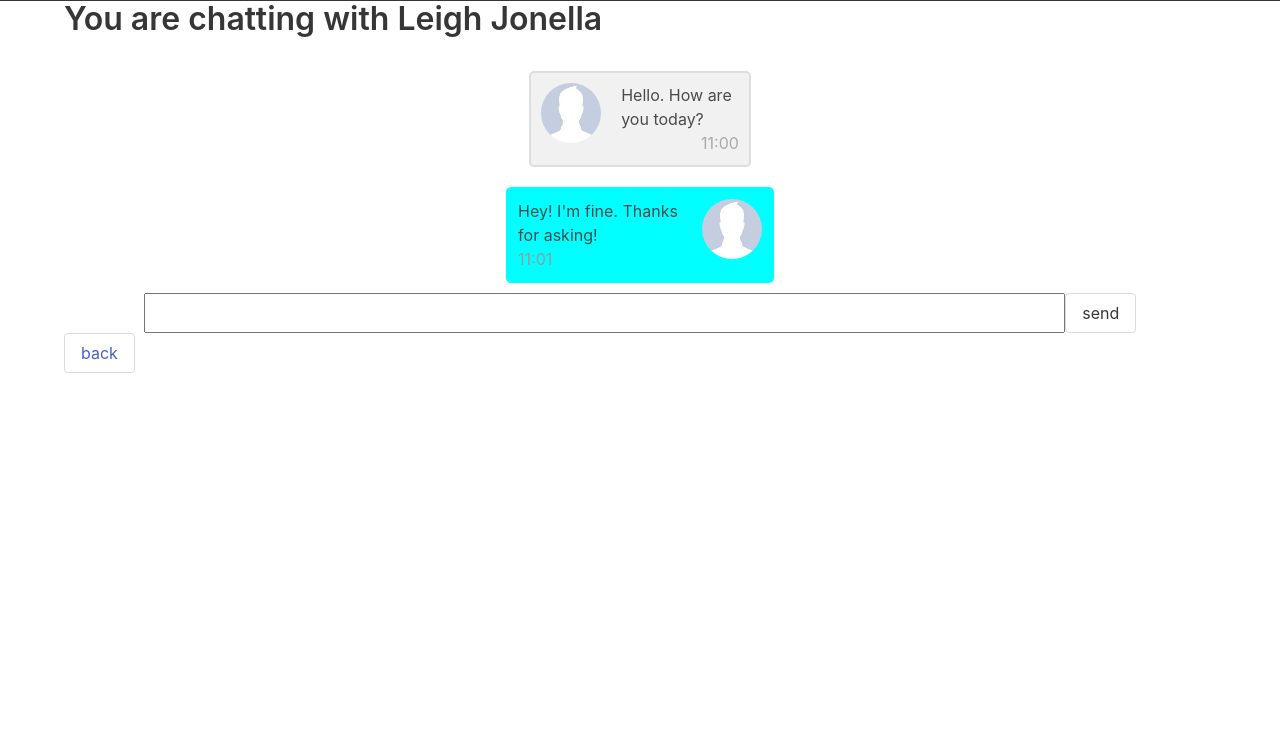
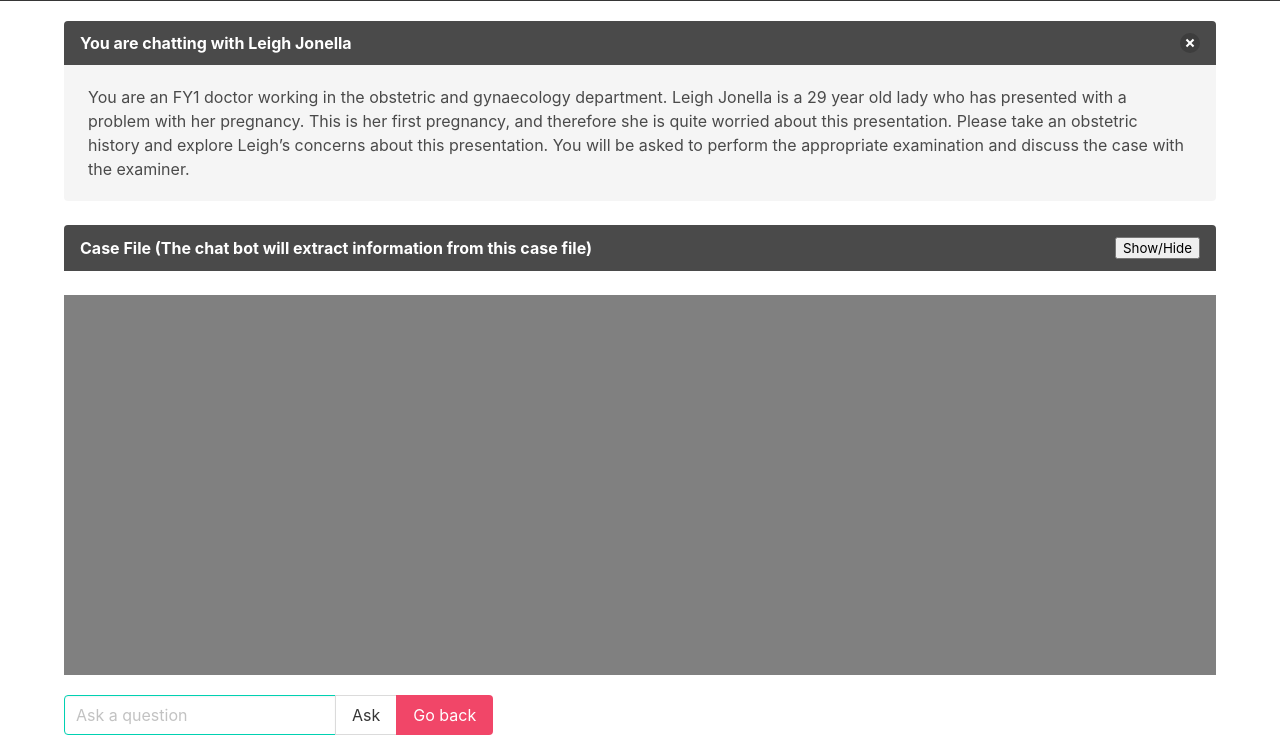
Before and after one commit to zayyarlin/medical_ml_project, a Flask app: page /patient/123 in a window 1280 px wide. Shown: the part 55-810 px from the top of the page. Before the commit the page ends 428 px from the top, so only its background shows below. Run offline with Flask 2, Linux system fonts and the light colour scheme; the visitor is signed in with stand-in values (Sample User, id 1); data comes from the database, SQL or seed files in the repository; some libraries are stand-ins or nearby versions.

Commit message:
Enhanced the chat UI

```diff
--- a/qa_service.py
+++ b/qa_service.py
@@ -3,9 +3,9 @@ import json
 
 from drqa.reader import Predictor
 
-
 app = Flask(__name__)
 
+# Initiates the DrQA predictor using Spacy tokenizer
 predictor = Predictor(None, "spacy", num_workers=0,
                       normalize=False)
 
@@ -30,4 +30,4 @@ def qa_service():
 
 # ======== Main ============================================================== #
 if __name__ == "__main__":
-    app.run(debug=True, use_reloader=True, port=81, host='0.0.0.0')
+    app.run(debug=True, use_reloader=True, port=8080, host='0.0.0.0')
--- a/static/css/style.css
+++ b/static/css/style.css
@@ -54,33 +54,37 @@
   margin-bottom: 20px;
 }
 
-/*
-.bot-list {
-  display: flex;
-  flex-direction: column;
-  width: 75%;
-  margin: 2%;
-  padding: 1%;
-}
-.left-right{
-  display: flex;
-  align-content: center;
-  justify-content: center;
+.chat-area {
+  padding: 20px;
+  height: 380px;
+  margin-bottom: 20px;
+  background-color: gray;
+  overflow: auto;
 }
 
-.bot-card {
-  background-color: #0f7;
-  flex: 1;
-  text-align: center;
-  font-size: 2rem;
-  margin: 1%;
+.chat-msg {
+  border-style: solid;
+  background-color: white;
+  border-radius: 15px;
+  border-width: thin;
+  border-color: lightblue;
+  padding: 5px;
+  margin-bottom: 5px;
+  min-height: 60px;
 }
-.custom-rows {
-  display: flex;
-  flex: 1;
+
+.chat-msg-bot {
+  border-style: solid;
+  background-color: white;
+  border-radius: 15px;
+  border-width: thin;
+  border-color: lightcoral;
+  padding: 5px;
+  margin-bottom: 5px;
+  min-height: 60px;
 }
-.sidebar {
-  display: flex;
-  flex-direction: column;
-  justify-content: center;
-} */
+
+.intro-msg {
+  margin-top: 20px;
+  margin-bottom: 20px;
+}
--- a/templates/chat.html
+++ b/templates/chat.html
@@ -1,126 +1,68 @@
 {% extends "base.html" %}
 {% block body %}
 {% include "navbar.html" %}
-<style>
-  /* Chat containers */
-  .chat-container {
-    border: 2px solid #dedede;
-    background-color: #f1f1f1;
-    border-radius: 5px;
-    padding: 10px;
-    margin: 10px 0;
-  }
+<div class="container">
 
-  /* Darker chat container */
-  .darker {
-    border-color: cyan;
-    background-color: cyan;
-  }
+  <article class="message intro-msg">
+    <div class="message-header">
+      <p>You are chatting with {{ patient.name }}</p>
+      <button class="delete" aria-label="delete"></button>
+    </div>
+    <div class="message-body">
+      {{patient.intro}}
+    </div>
+  </article>
 
-  /* Clear floats */
-  .chat-container::after {
-    content: "";
-    clear: both;
-    display: table;
-  }
+  <article class="message intro-msg">
+      <div class="message-header">
+        <p>Case File (The chat bot will extract information from this case file)</p>
+        <button class="" aria-label="" id="show-case">Show/Hide</button>
+      </div>
+      <div class="message-body" id="case" style="display: none;">
+        {{patient.case}}
+      </div>
+    </article>
 
-  /* Style images */
-  .chat-container img {
-    float: left;
-    max-width: 60px;
-    width: 100%;
-    margin-right: 20px;
-    border-radius: 50%;
-  }
+  <div class="chat-area" id="chat">
+  </div>
 
-  /* Style the right image */
-  .container img.right {
-    float: right;
-    margin-left: 20px;
-    margin-right: 0;
-  }
-
-  /* Style time text */
-  .time-right {
-    float: right;
-    color: #aaa;
-  }
-
-  /* Style time text */
-  .time-left {
-    float: left;
-    color: #999;
-  }
-
-  .chat-bubble {
-    display: flex;
-    justify-content: center;
-    flex-direction: column;
-    align-items: center;
-  }
-
-  .input-chat {
-    width: 100%;
-    display: flex;
-    justify-content: center;
-  }
-
-  .input-text {
-    width: 80%;
-  }
-
-  .bottombar {
-    margin-top: 5%;
-    height: 20%;
-    background-color: #aaa;
-    text-align: center;
-  }
-</style>
-<div class="container">
-  <h1 class="title">You are chatting with {{ patient.name }}</h1>
-  <div class="chat-bubble" id="chat">
-    <div class="chat-container">
-      <img src="/static/img/index.jpeg" alt="Avatar">
-      <p>Hello. How are you today?</p>
-      <span class="time-right">11:00</span>
+  <div class="field has-addons" style="margin-bottom: 20px;">
+    <div class="control">
+      <input class="input is-primary" type="text" id="send-text" placeholder="Ask a question">
+      <input type="hidden" id="hidden-bot" value="{{ patient.id }}">
     </div>
-    <div class="chat-container darker">
-      <img src="/static/img/index.jpeg" alt="Avatar" class="right">
-      <p>Hey! I'm fine. Thanks for asking!</p>
-      <span class="time-left">11:01</span>
+    <div class="control">
+      <button id="send-button" class="button">Ask</button>
+    </div>
+    <div class="control">
+      <a href="/" class = "button is-danger">Go back</a>
     </div>
   </div>
-  <div class="input-chat">
-    <input type="text" class="input-text" id="send-text">
-    <input type="hidden" id="hidden-bot" value="{{ patient.id }}">
-    <button id="send-button" class="button">send</button>
-  </div>
-  <div class="button">
-    <a href="/">back</a>
-  </div>
+
 </div>
 {% endblock %}
+
 {% block scripts %}
 <script>
+
   const button = document.getElementById("send-button");
+  const showcasebtn = document.getElementById("show-case");
   const text = document.getElementById("send-text");
   const chat = document.getElementById("chat");
   const patient_id = document.getElementById("hidden-bot").value
 
   function addMyChat(msg) {
-    const message = `<div class="chat-container darker">
-    <img src="/static/img/index.jpeg" alt="Avatar" class="right">
-    <p>${msg}</p>
-    <span class="time-left">11:01</span>
+    const message = `<div class="chat-msg">
+      <img src="/static/img/index.jpeg" alt="Avatar" class="right" style="width:50px; margin-right:5px; float: left">
+      <p ">${msg}</p>
     </div>`
     chat.innerHTML += message;
   }
 
   function addBotChat(msg) {
-    const message = `<div class="chat-container">
-      <img src="/static/img/index.jpeg" alt="Avatar">
-      <p>${msg}</p>
-      <span class="time-right">11:00</span>
+    const message = `<div class="chat-msg-bot">
+      <img src="/static/img/robot.png" alt="Avatar" class="right" style="width:50px;  margin-right:5px; float: left">
+      <p ">${msg}</p>
     </div>`
     chat.innerHTML += message;
   }
@@ -150,6 +92,7 @@
       button.click();
     }
   })
+
   button.addEventListener("click", async () => {
     let msg = text.value;
     addMyChat(msg);
@@ -158,6 +101,15 @@
     text.value = "";
   });
 
+  showcasebtn.addEventListener("click", async () => {
+    var x = document.getElementById("case");
+    if (x.style.display === "none") {
+      x.style.display = "block";
+    } else {
+      x.style.display = "none";
+    }
+  });
+
 </script>
 
 {% endblock %}
--- a/templates/login.html
+++ b/templates/login.html
@@ -101,10 +101,10 @@
         </div>
         <div class="column is-auto">
           <br/>
-          <p class="title is-3">Chat with a simulated patient chat bot</p>
+          <p class="title is-3">Simulated Patient Chatbot for Medical Students</p>
           <br/>
-          <p class="subtitle is-4 has-text-black">Take better notes</p>
-          <p class="subtitle is-4 has-text-black">Ace your OSCE</p>
+          <p class="subtitle is-4 has-text-black">Improve your clinical methods by chatting with simulated patient bots</p>
+          <p class="subtitle is-4 has-text-black">Ace your Objective Structured Clinical Exam (OSCE)</p>
         </div>
         <div class="column is-auto">
         </div>
```
Also changed, not shown: scripts/helpers.py (+9 -9 lines), ss_chat.JPG (added), ss_credit.JPG (added), ss_home.JPG (added), ss_login.JPG (added), ss_payment.JPG (added), static/img/robot.png (added).
